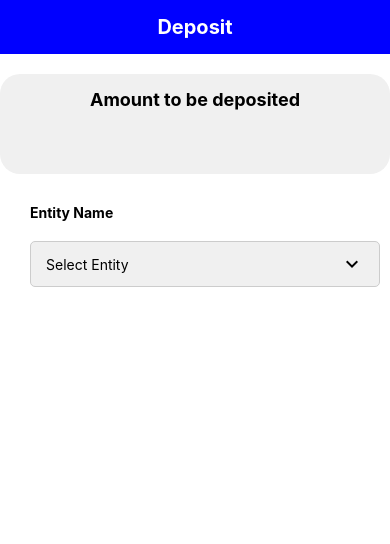
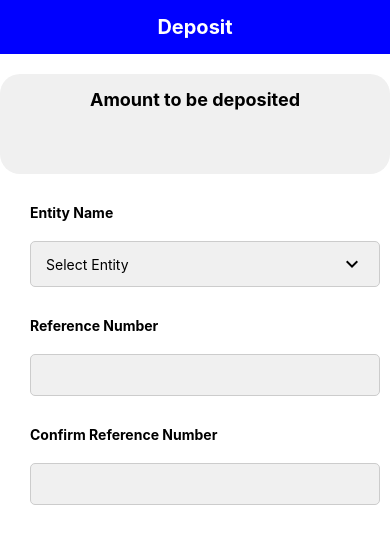
Before and after one commit to sunumol/deposit, a React Native app: screen / in a window 390 px wide. Shown: the top 544 px of the page. Built offline with nearby package versions, Linux system fonts and the light colour scheme.

Commit message:
second with confirm reference number

```diff
--- a/App.js
+++ b/App.js
@@ -4,6 +4,8 @@ import BlueTitleBar from './BlueTitleBar';
 import DepositedAmount from './DepositedAmount';
 import EntityName from './EntityName';
 import './common.css';
+import ReferenceNumber from './ReferenceNumber';
+import ConfirmReferenceNumber from './ConfirmReferenceNumber';
 
 const App = () => {
   // Define options for the entity dropdown list
@@ -31,7 +33,8 @@ const App = () => {
         selectedOption={selectedEntity}
         onSelect={handleSelectEntity}
       />
-
+      <ReferenceNumber/>
+      <ConfirmReferenceNumber/>
       {/* Add other components/content of your application */}
     </View>
   );
--- /dev/null
+++ b/ConfirmReferenceNumber.js
@@ -0,0 +1,47 @@
+import React from 'react';
+import { View, Text, TextInput, StyleSheet } from 'react-native';
+
+const ConfirmReferenceNumber = ({ value }) => {
+    return (
+        <View>
+            <Text style={styles.heading}>Confirm Reference Number</Text>
+            <View style={styles.container}>
+                <TextInput
+                    style={styles.textInput}
+                    value={value}
+                    editable={true} // Now editable
+                // Add any other TextInput props as needed
+                />
+            </View>
+        </View>
+    );
+};
+
+const styles = StyleSheet.create({
+    container: {
+        backgroundColor: 'white',
+        padding: 10,
+        borderRadius: 5,
+        marginLeft: 20,
+        width: 370,
+    },
+    heading: {
+        marginTop: 20,
+        marginLeft: 30,
+        fontWeight: 'bold',
+        marginBottom: 10,
+    },
+    textInput: {
+        backgroundColor: '#f0f0f0',
+        padding: 10,
+        borderRadius: 5,
+        borderWidth: 1,
+        borderColor: '#ccc',
+        color: '#333', // Adjust text color as needed
+        fontSize: 16, // Adjust font size as needed
+        textAlign: 'center',
+        // Add any other textInput styles as needed
+    },
+});
+
+export default ConfirmReferenceNumber;
--- /dev/null
+++ b/ReferenceNumber.js
@@ -0,0 +1,47 @@
+import React from 'react';
+import { View, Text, TextInput, StyleSheet } from 'react-native';
+
+const ReferenceNumber = ({ value }) => {
+    return (
+        <View>
+            <Text style={styles.heading}>Reference Number</Text>
+            <View style={styles.container}>
+                <TextInput
+                    style={styles.textInput}
+                    value={value}
+                    editable={true} // Now editable
+                // Add any other TextInput props as needed
+                />
+            </View>
+        </View>
+    );
+};
+
+const styles = StyleSheet.create({
+    container: {
+        backgroundColor: 'white',
+        padding: 10,
+        borderRadius: 5,
+        marginLeft: 20,
+        width: 370,
+    },
+    heading: {
+        marginTop: 30,
+        marginLeft: 30,
+        fontWeight: 'bold',
+        marginBottom: 10,
+    },
+    textInput: {
+        backgroundColor: '#f0f0f0',
+        padding: 10,
+        borderRadius: 5,
+        borderWidth: 1,
+        borderColor: '#ccc',
+        color: '#333', // Adjust text color as needed
+        fontSize: 16, // Adjust font size as needed
+        textAlign: 'center',
+        // Add any other textInput styles as needed
+    },
+});
+
+export default ReferenceNumber;
```
